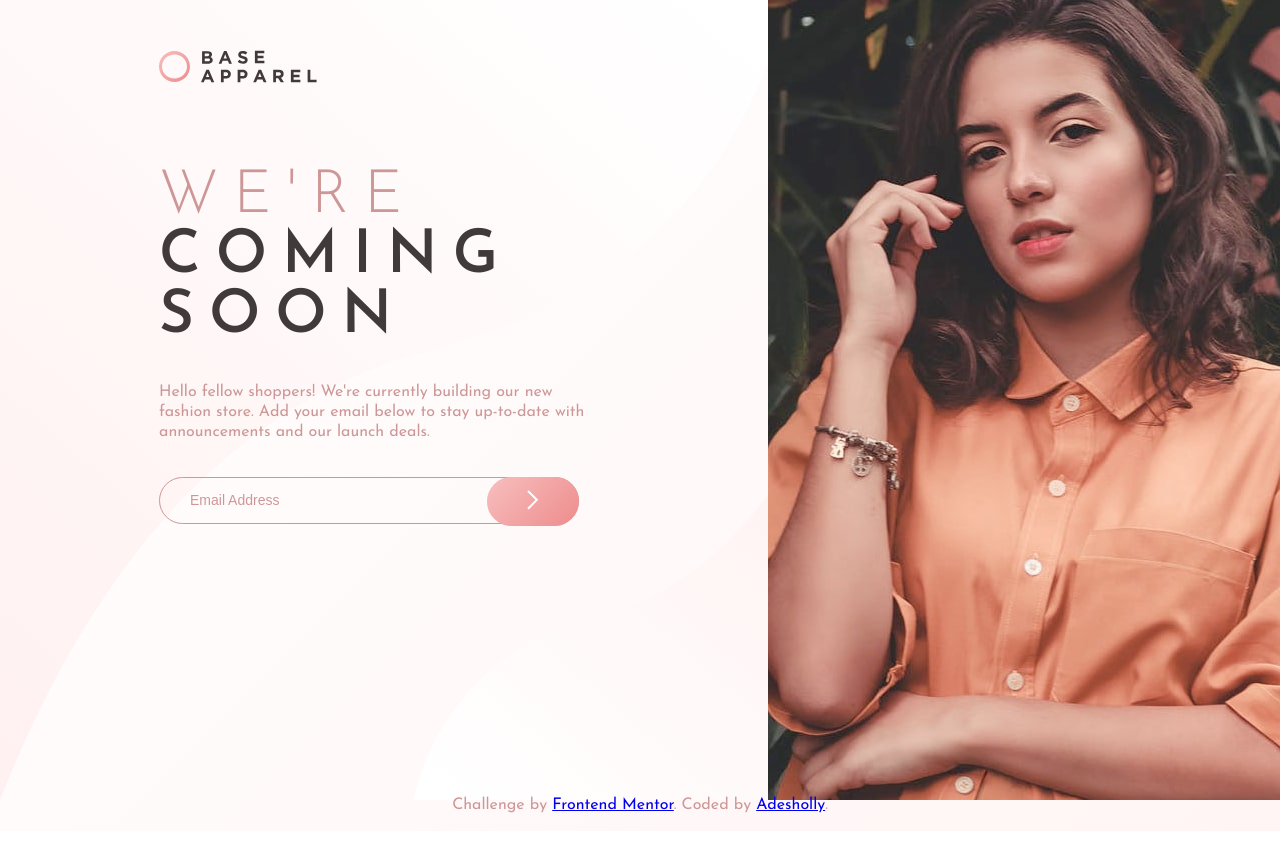
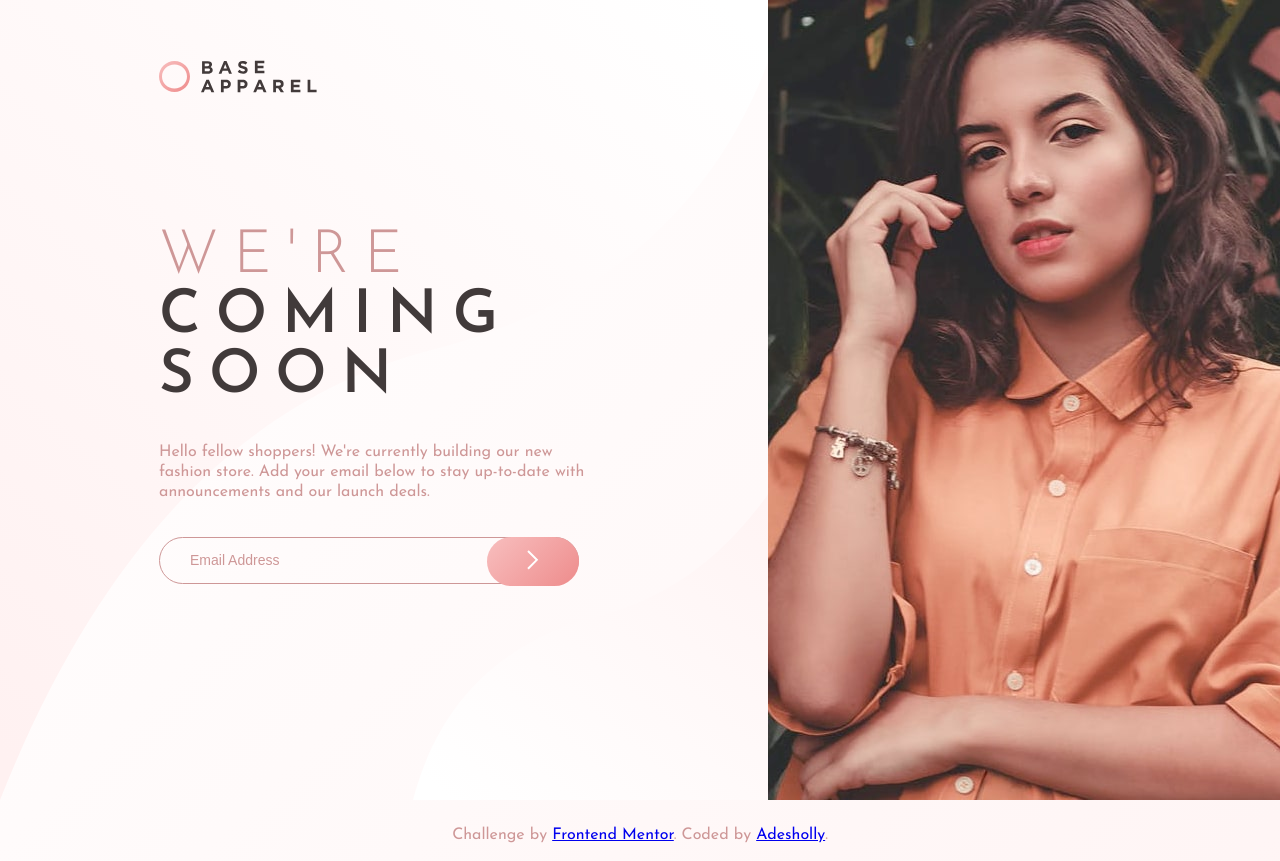
Before and after one commit to Adesholly/frontend-mentor-challenges, a plain HTML site: page base-apparel-coming-soon-master/index.html in a window 1280 px wide. Before the commit the page ends 831 px from the top, so only its background shows below. Drawn offline with Linux system fonts and the light colour scheme.

Commit message:
correcting report error

```diff
--- a/base-apparel-coming-soon-master/normal.css
+++ b/base-apparel-coming-soon-master/normal.css
@@ -34,7 +34,7 @@ body {
 
 
 .logo {
-    margin-top: 50px;
+    margin-top: 60px;
 }
 
 .bg-mobile {
@@ -47,7 +47,7 @@ h1 {
     text-transform: uppercase;
     letter-spacing: 15px;
     color:  hsl(0, 6%, 24%);
-    margin-top: 80px;
+    margin-top: 130px;
 
 
 }
@@ -179,6 +179,7 @@ form.successful .success {
 
 .footer {
     text-align: center;
+    margin-top: 30px;
 }
 
 @keyframes hideSuccess {
```
